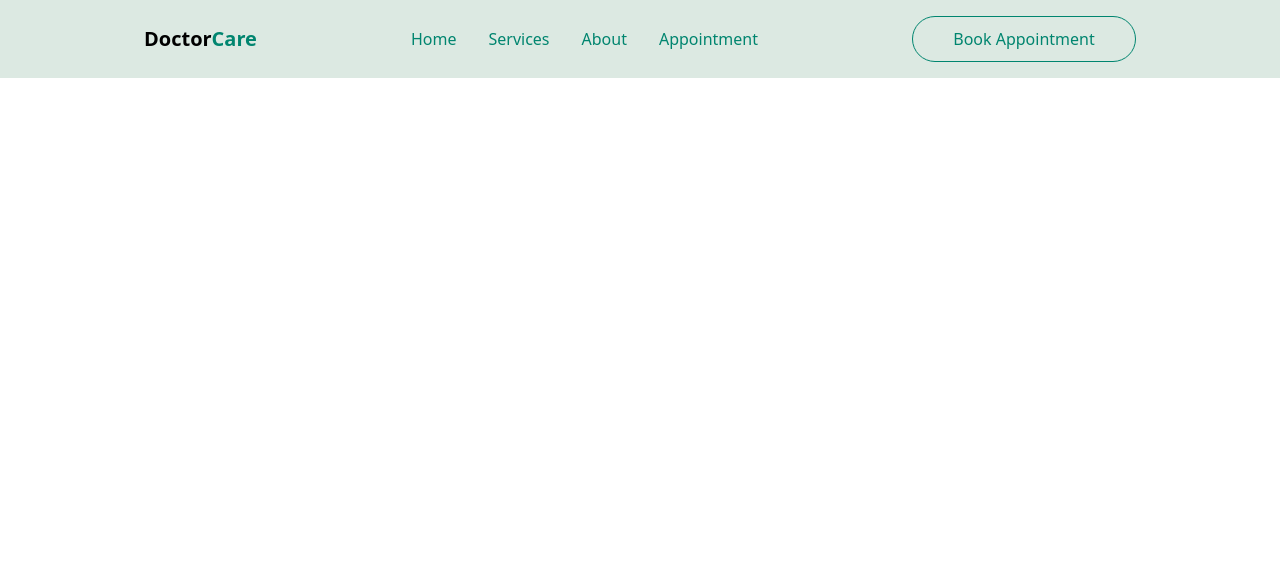
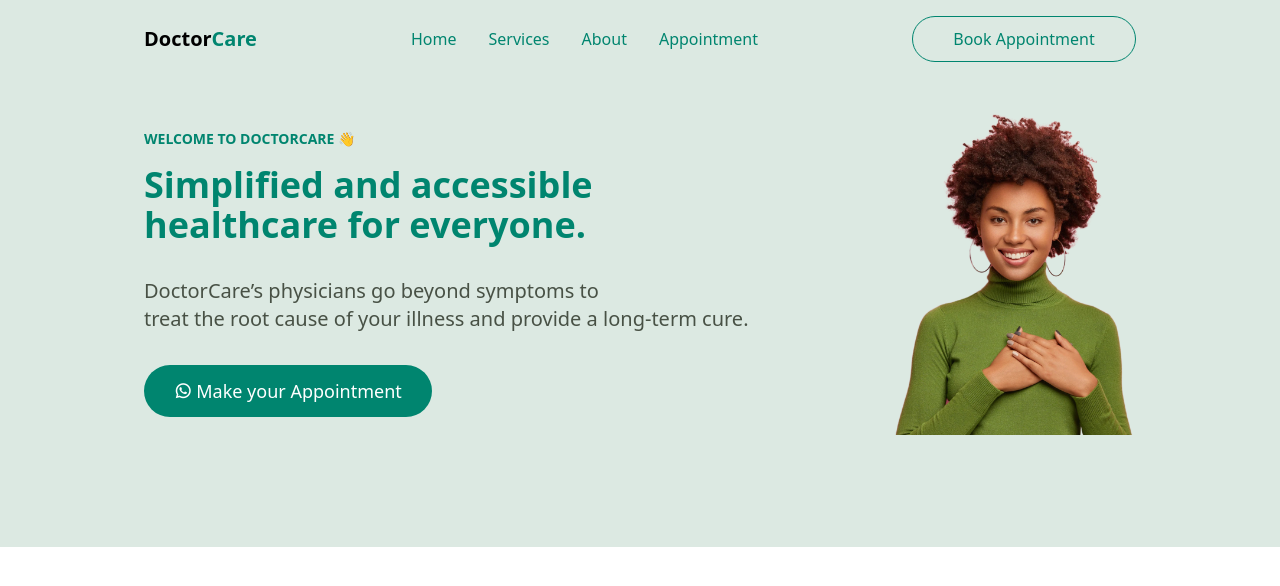
Before and after one commit to Raihan1018/DoctorCare, a plain HTML site: page index.html in a window 1280 px wide. Drawn offline with nearby package versions, Linux system fonts and the light colour scheme.

Commit message:
hero section done

```diff
--- a/index.html
+++ b/index.html
@@ -101,7 +101,51 @@
           </button>
         </div>
       </nav>
+
+      <!-- TODO: -> Mobile Menu -->
     </header>
+
+    <!-- hero banner section -->
+    <section class="py-28 bg-green-light flex justify-between items-center">
+      <div
+        class="container mx-auto max-w-screen-lg px-4 flex md:flex-row flex-col justify-between items-center"
+      >
+        <!-- text content -->
+        <div
+          class="w-full md:2/3 text-center md:text-left mb-8 md:mb-0 hero-content"
+        >
+          <h2 class="text-sm text-primary font-bold mb-4">
+            WELCOME TO DOCTORCARE 👋
+          </h2>
+          <h1 class="font-bold text-4xl ld:text-5xl mb-8 text-primary">
+            Simplified and accessible <br />healthcare for everyone.
+          </h1>
+          <p class="text-lg md:text-xl mb-8 md:4/5 text-[#485145]">
+            DoctorCare’s physicians go beyond symptoms to <br />treat the root
+            cause of your illness and provide a long-term cure.
+          </p>
+          <div>
+            <button
+              class="bg-primary text-white px-6 py-3 rounded-full text-lg hover:bg-brand-green-hover transition-all duration-200 flex w-full sm:w-72 items-center justify-center gap-1"
+            >
+              <i class="ri-whatsapp-line"></i>
+              <a href="#contact">Make your Appointment</a>
+            </button>
+          </div>
+        </div>
+
+        <!-- hero image  -->
+        <div
+          class="w-full md:w-1/3 flex justify-center md:justify-end hero-image"
+        >
+          <img
+            src="./images/hero-banner.png"
+            alt="hero image"
+            class="w-full object-cover"
+          />
+        </div>
+      </div>
+    </section>
 
     <script src="script/script.js"></script>
   </body>
```
